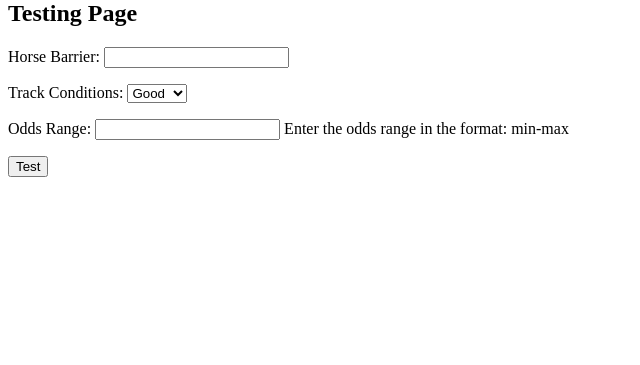
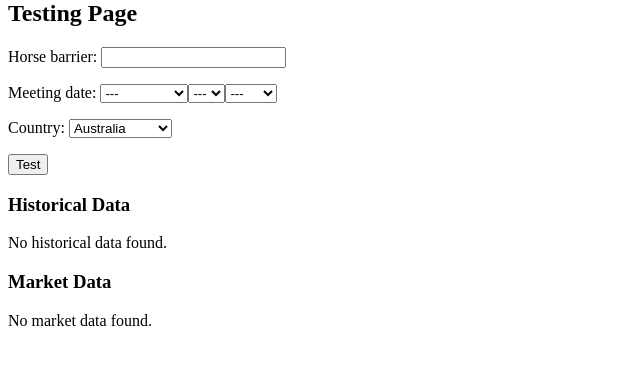
Before and after one commit to penjud/SPv2, a Django app: page /testing/ in a window 1280 px wide. Shown: the part 20-385 px from the top of the page, without its empty margins (0-640 px from the left). Run offline with Django 5.2, Linux system fonts and the light colour scheme; the visitor is signed in with stand-in values (Sample User, id 1); parts of the project's set-up code (start-up, migrations or seed data) failed here and were passed over.

Commit message:
commit40

```diff
--- a/betfair_bot/forms.py
+++ b/betfair_bot/forms.py
@@ -1,6 +1,7 @@
 # betfair_bot/forms.pyfrom django import forms
 
 from django import forms
+from .models import BetfairData
 
 class PlaceBetForm(forms.Form):
     market_id = forms.CharField(label='Market ID', max_length=100)
@@ -8,8 +9,10 @@ class PlaceBetForm(forms.Form):
         ('martingale', 'Martingale'),
         ('value_betting', 'Value Betting'),
     ])
-
-class TestingForm(forms.Form):
-    horse_barrier = forms.IntegerField(label='Horse Barrier')
-    track_conditions = forms.ChoiceField(label='Track Conditions', choices=[('good', 'Good'), ('soft', 'Soft'), ('heavy', 'Heavy')])
-    odds_range = forms.CharField(label='Odds Range', help_text='Enter the odds range in the format: min-max')   # Add other form fields as needed
+class TestingForm(forms.ModelForm):
+    country_code = forms.ChoiceField(label='Country', choices=[('AU', 'Australia'), ('GB', 'Great Britain'), ('US', 'United States')])
+    meeting_date = forms.DateField(widget=forms.SelectDateWidget(), required=False)  # Add this line
+    horse_barrier = forms.IntegerField(required=False)
+    class Meta:
+        model = BetfairData
+        fields = ['horse_barrier', 'meeting_date']  # Remove 'odds_range'
--- a/betfair_bot/templates/bot/testing.html
+++ b/betfair_bot/templates/bot/testing.html
@@ -7,4 +7,18 @@
     {{ form.as_p }}
     <button type="submit">Test</button>
   </form>
+
+  <h3>Historical Data</h3>
+  {% if historical_data %}
+    <!-- Display historical data -->
+  {% else %}
+    <p>No historical data found.</p>
+  {% endif %}
+
+  <h3>Market Data</h3>
+  {% if market_data %}
+    <!-- Display market data -->
+  {% else %}
+    <p>No market data found.</p>
+  {% endif %}
 {% endblock %}
--- a/betfair_bot/views.py
+++ b/betfair_bot/views.py
@@ -10,12 +10,14 @@ import logging
 from django.core.paginator import Paginator
 from betfair_bot.models import Bet
 from betfair_bot.forms import PlaceBetForm, TestingForm
-from betfair_bot.models import BetfairData
 from django.conf import settings
 from betfairlightweight.exceptions import APIError, PasswordError, AppKeyError
 from betfairlightweight.filters import market_filter
 from betfair_bot.betfair_api import BetfairAPI
-
+from django.http import request
+from betfair_bot.models import BetfairData
+from django import forms
+from .forms import TestingForm  # Make sure this is the correct import for your form
 
 # Create a logger
 logger = logging.getLogger(__name__)
@@ -80,25 +82,48 @@ def home(request):
 
 @login_required
 def testing_view(request):
-    form = TestingForm(request.POST or None)
-    historical_data = BetfairData.objects.none()
+    if request.method == 'POST':
+        form = TestingForm(request.POST)
+        if form.is_valid():
+            country_code = form.cleaned_data.get('country_code')
+            horse_barrier = form.cleaned_data.get('horse_barrier')
+            meeting_date = form.cleaned_data.get('meeting_date')
 
-    if request.method == 'POST' and form.is_valid():
-        horse_barrier = form.cleaned_data['horse_barrier']
-        track_conditions = form.cleaned_data['track_conditions']
-        odds_range = form.cleaned_data['odds_range']
+            historical_data = BetfairData.objects.filter(
+                country_code=country_code,
+                barrier_number=horse_barrier,  # Assuming this is the correct field name
+                meeting_date=meeting_date
+            )
 
-        historical_data = BetfairData.objects.filter(
-            barrier_number=horse_barrier,  # Fixed the variable name here
-            track_conditions=track_conditions,
-            odds__range=odds_range
-        )
+            context = {
+                'form': form,
+                'historical_data': historical_data,
+            }
 
-    context = {
-        'form': form,
-        'historical_data': historical_data,
-    }
-    return render(request, 'bot/testing.html', context)
+            logger.debug(f"Filtering with country_code={country_code}, horse_barrier={horse_barrier}, meeting_date={meeting_date}")
+            return render(request, 'bot/testing.html', context)
+    else:
+        form = TestingForm()  # or PlaceBetForm() based on what you want to display initially
+
+    # If it's a GET request or the form is not valid, render the page with the empty or unvalidated form
+    return render(request, 'bot/testing.html', {'form': form})
+
+
+def filter_data(request, form, historical_data):
+    # Implement the logic for filtering data
+    pass
+
+def my_function(request, form, historical_data):
+    return filter_data(request, form, historical_data)
+
+def my_view(request):
+    form = PlaceBetForm()  # Define the "form" variable
+    historical_data = None  # Define the "historical_data" variable
+    return render(request, 'bot/testing.html', {'form': form})
+
+form = PlaceBetForm()  # Define the "form" variable
+historical_data = None  # Define the "historical_data" variable
+my_function(request, form, historical_data)
 
 @login_required
 def place_bet(request):
@@ -107,7 +132,6 @@ def place_bet(request):
         if form.is_valid():
             market_id = form.cleaned_data['market_id']
             strategy_name = form.cleaned_data['strategy']
-
             betfair_username = request.user.profile.betfair_username
             betfair_password = request.user.profile.betfair_password
             betfair_api_key = request.user.profile.betfair_api_key
```
Also changed, not shown: 1 other file.
